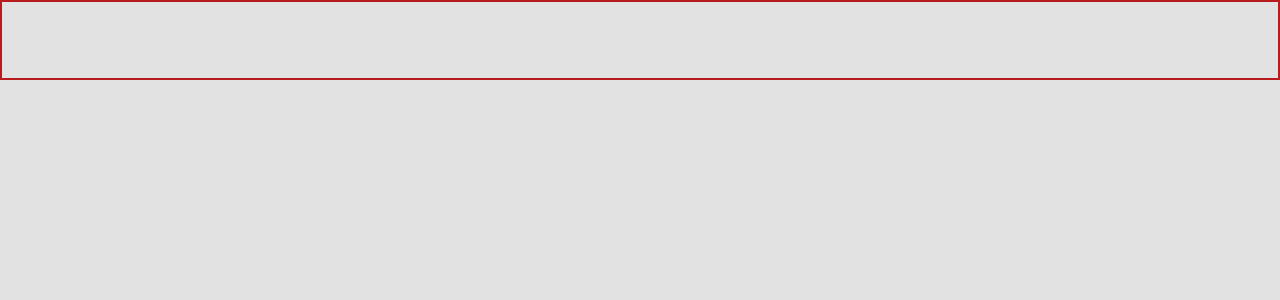
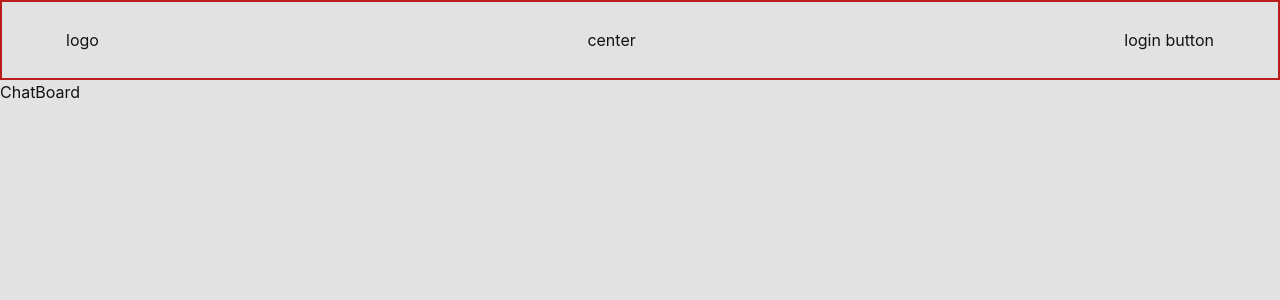
Before and after one commit to navneetthakor/bcv-frontend-new, a React (Create React App) app: page /chatboard in a window 1280 px wide. Shown: the top 300 px of the page. Built offline with nearby package versions, Linux system fonts and the light colour scheme.

Commit message:
basic navbar, home, rootlayout, chatboard setup

```diff
--- a/src/App.js
+++ b/src/App.js
@@ -1,11 +1,30 @@
+// related to router setup
+import {
+  Route,
+  RouterProvider,
+  createBrowserRouter,
+  createRoutesFromElements,
+} from "react-router-dom";
 
-// imporing comonents
-import {Navbar} from './components/common/main'
+// imporing Scences
+import {RootLayout, ChatBoard, Home } from './scences/main';
+
+
+
 function App() {
+     // setting up router
+  const router = createBrowserRouter(
+    createRoutesFromElements(
+    <Route exact path="/" element={<RootLayout />}>
+      <Route index element={<Home />} />
+      <Route exact path="/chatboard" element={< ChatBoard />} />
+    </Route>)
+  );
+
   return (
-    <div data-theme="mytheme" style={{height: '100%', width: '100%'}}>
-    <Navbar/>
-    </div>
+    <>
+    <RouterProvider router={router} />
+    </>
   );
 }
 
--- a/src/components/common/Navbar.js
+++ b/src/components/common/Navbar.js
@@ -3,8 +3,13 @@ import React from 'react'
 
 export default function Navbar() {
   return (
-    <div className='border-red-700 border-2 sm:h-[10vh]'>
+    <div className='border-red-700 border-2 sm:h-[10vh] flex flex-row justify-between items-center px-[5vw]'>
+      {/* logo division  */}
+      <div>logo</div>
 
+      <div>center</div>
+
+      <div>login button</div>
     </div>
   )
 }
--- /dev/null
+++ b/src/scences/ChatBoard.js
@@ -0,0 +1,9 @@
+import React from 'react'
+
+export default function ChatBoard() {
+  return (
+    <div>
+      ChatBoard
+    </div>
+  )
+}
--- /dev/null
+++ b/src/scences/Home.js
@@ -0,0 +1,9 @@
+import React from 'react'
+
+export default function Home() {
+  return (
+    <div className='mix-blend-color-burn'>
+      Home
+    </div>
+  )
+}
--- /dev/null
+++ b/src/scences/RootLayout.js
@@ -0,0 +1,12 @@
+import React from "react";
+import Navbar from "../components/common/Navbar";
+import { Outlet } from "react-router-dom";
+
+export default function RootLayout() {
+  return (
+    <div data-theme="mytheme" style={{height: '100%', width: '100%'}} >
+      <Navbar />
+      <Outlet />
+    </div>
+  );
+}
--- /dev/null
+++ b/src/scences/main.js
@@ -0,0 +1,5 @@
+import RootLayout from "./RootLayout";
+import Home from "./Home";
+import ChatBoard from "./ChatBoard";
+
+export {RootLayout, Home, ChatBoard}
```
